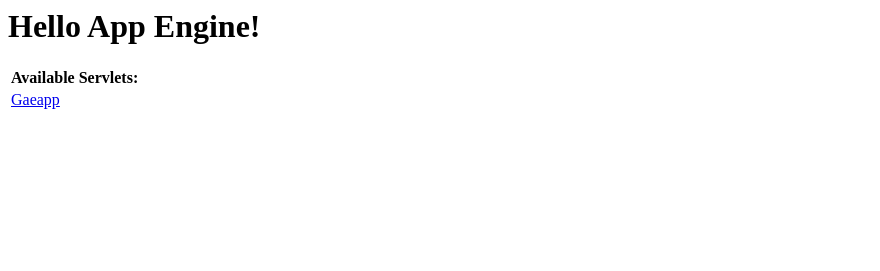
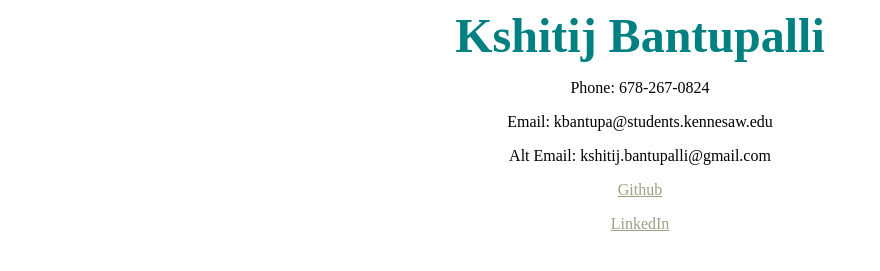
Before and after one commit to skitiz/GoogleAssignment, a plain HTML site: page war/index.html in a window 1280 px wide. Shown: the whole page, without its empty margins (0-880 px from the left). Drawn offline with Linux system fonts and the light colour scheme.

Commit message:
Changed index.html

```diff
--- a/war/index.html
+++ b/war/index.html
@@ -6,22 +6,20 @@
 <!-- with a "Standards Mode" doctype is supported, -->
 <!-- but may lead to some differences in layout.   -->
 
-<html>
-  <head>
-    <meta http-equiv="content-type" content="text/html; charset=UTF-8">
-    <title>Hello App Engine</title>
-  </head>
+<HTML>
+<HEAD>
+	<TITLE>Default Home Page - Students.Kennesaw.EDU</TITLE>
+</HEAD>
+<BODY TEXT = "#000000" BGCOLOR="#FFFFFF" LINK="#9FA085" VLINK="#9FA085" ALINK="#9FA085">
 
-  <body>
-    <h1>Hello App Engine!</h1>
-
-    <table>
-      <tr>
-        <td colspan="2" style="font-weight:bold;">Available Servlets:</td>
-      </tr>
-      <tr>
-        <td><a href="gaeapp">Gaeapp</a></td>
-      </tr>
-    </table>
-  </body>
-</html>
+<CENTER>
+	<P><b><font color="#008080" size="+4">Kshitij Bantupalli</font></b></P>
+	<P>Phone: 678-267-0824</P>
+	<P>Email: kbantupa@students.kennesaw.edu</P>
+	<P>Alt Email: kshitij.bantupalli@gmail.com</P>
+	<P><a href="https://github.com/skitiz">Github</a></P>
+	<P><a href="https://www.linkedin.com/in/kshitijbantupalli/">LinkedIn</a></P><div>
+	<P>&nbsp;</P>
+</CENTER>
+</BODY>
+</HTML>
```
